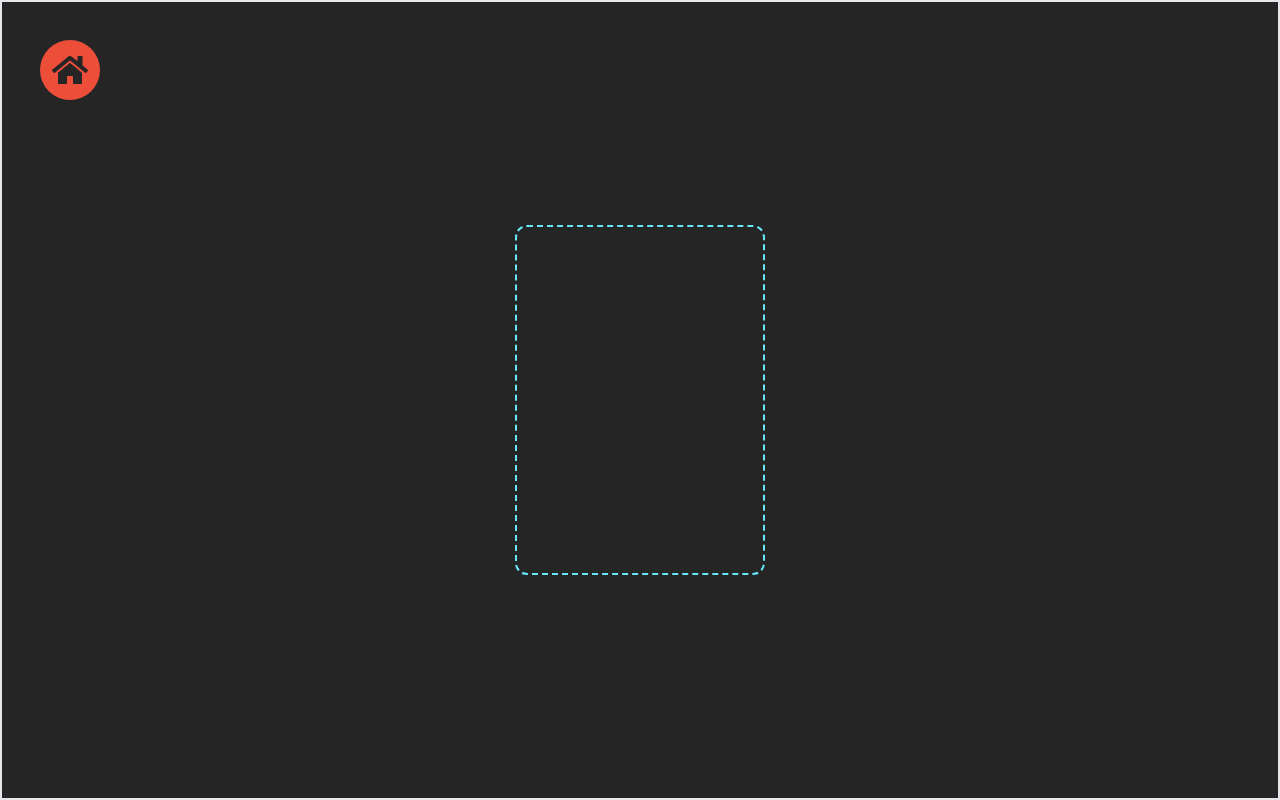
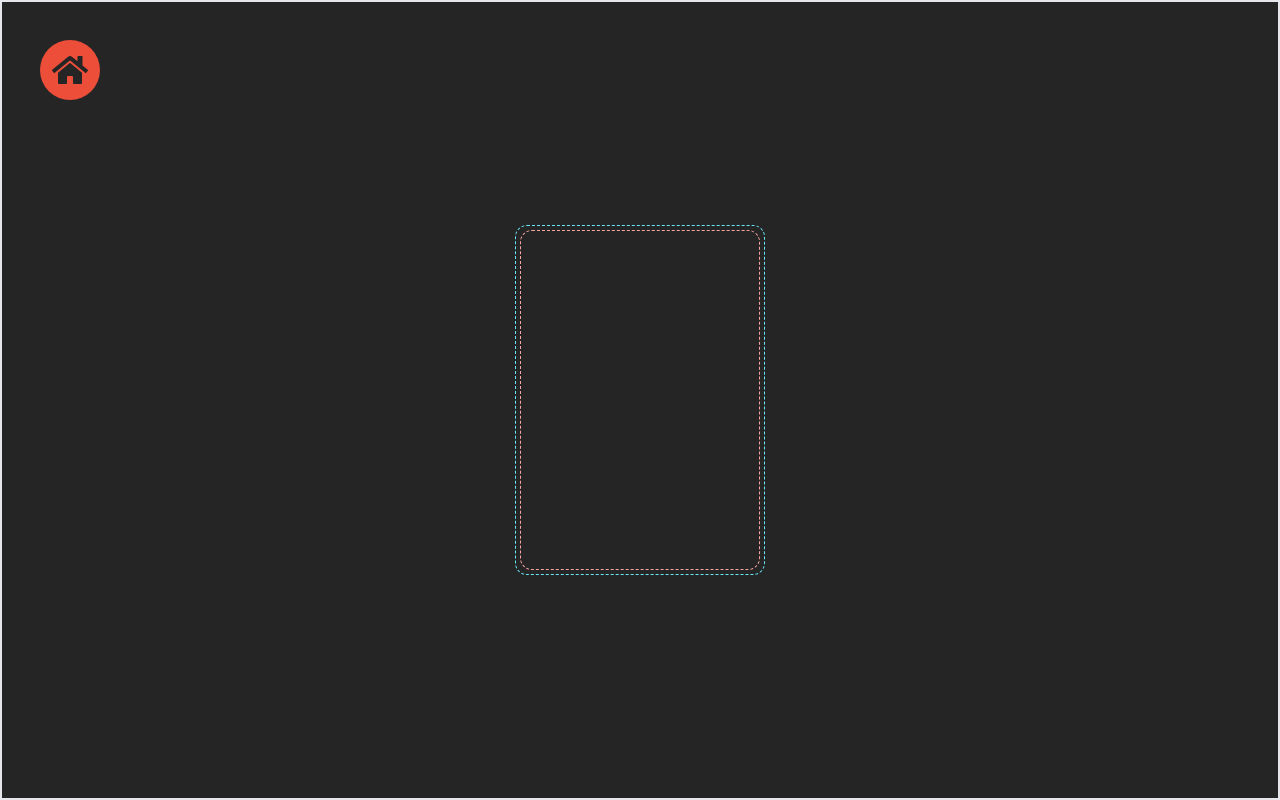
Before and after one commit to HarikrishnanYPR1707/My-Design-Playground, a Next.js app: page /BorderAnimation in a window 1280 px wide. Built offline with nearby package versions, Linux system fonts and the light colour scheme.

Commit message:
Added styles to inner top layer div

```diff
--- a/src/app/BorderAnimation/page.jsx
+++ b/src/app/BorderAnimation/page.jsx
@@ -3,8 +3,8 @@ import React from "react";
 const page = () => {
   return (
     <div className="flex h-screen items-center justify-center border-2">
-      <div className="h-[350px] w-[250px] rounded-xl border-2 border-dashed border-cyan-300">
-        <div className="h-full w-full"></div>
+      <div className="flex h-[350px] w-[250px] items-center justify-center rounded-xl border-[1px] border-dashed border-cyan-300 p-1">
+        <div className="h-full w-full rounded-xl border-[1px] border-dashed border-red-300 bg-[#252525]"></div>
       </div>
     </div>
   );
```
